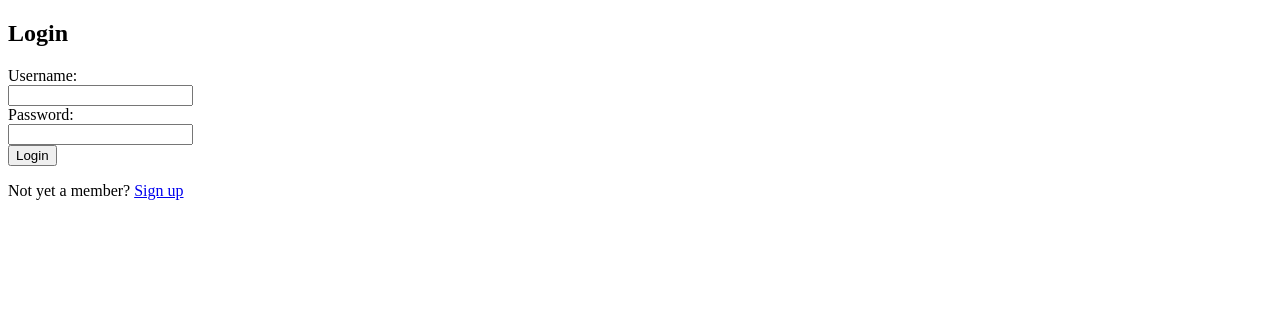
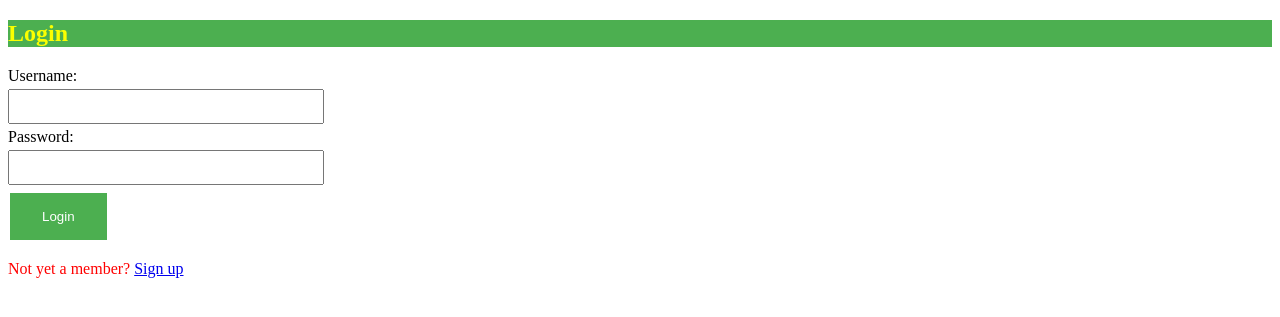
Before and after one commit to nhmanas/compigui, a PHP site: page /login.php in a window 1280 px wide. Shown: the top 317 px of the page. Run offline with PHP 8.4, Linux system fonts and the light colour scheme.

Commit message:
login paneline css başlangıcı yapıldı

```diff
--- /dev/null
+++ b/panel/login.css
@@ -0,0 +1,43 @@
+p {
+    color:red;
+}
+
+h2 {
+    color:rgb(251, 255, 0);
+    background-color:#4CAF50;
+}
+
+input[type=text] {
+    width: 25%;
+    padding: 8px 10px;
+    margin: 4px 0;
+    box-sizing: border-box;
+}
+
+input[type=password] {
+    width: 25%;
+    padding: 8px 10px;
+    margin: 4px 0;
+    box-sizing: border-box;
+
+}
+
+button[type=submit], input[type=login_user] {
+    background-color: #4CAF50;
+    border: none;
+    color: white;
+    padding: 16px 32px;
+    text-decoration: none;
+    margin: 4px 2px;
+    cursor: pointer;
+}
+
+input[type=text]:focus {
+    border: 3px solid #555;
+    background-color: lightblue
+}
+
+input[type=password]:focus {
+    border: 3px solid #555;
+    background-color: lightblue
+}
--- a/panel/login.php
+++ b/panel/login.php
@@ -4,7 +4,10 @@
 <head>
 	<title>Welcome to Kompi Family</title>
 
+	<link rel="stylesheet" href="login.css">
+
 </head>
+
 <body>
 		<h2>Login</h2>
 		<form method="post" action="login.php">
```
